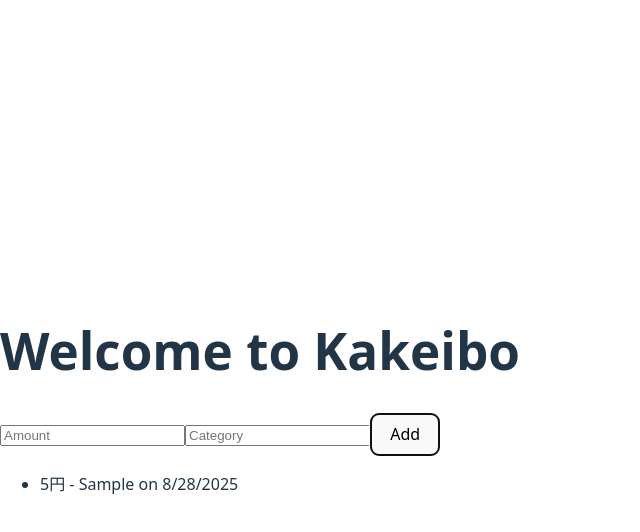
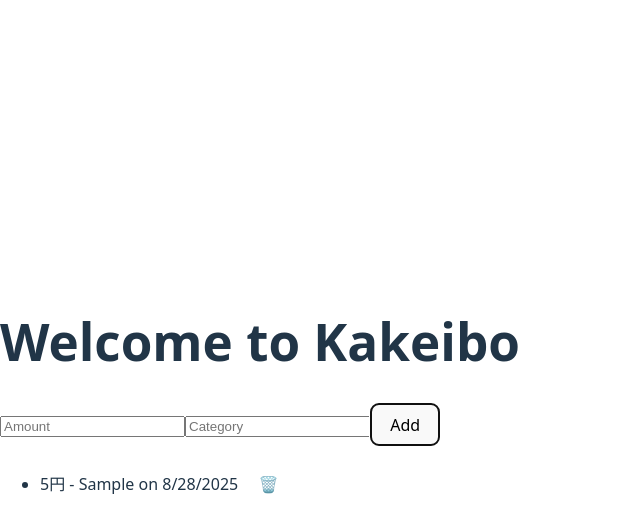
Before and after one commit to MaddRussian/kakeibo, a React (Vite) app: page / in a window 1280 px wide. Both pictures are taken after typing "5", "Sample" into the empty fields and a click on the button "Add". Shown: the top 532 px of the page, without its empty margins (0-640 px from the left). Built offline with nearby package versions, Linux system fonts and the light colour scheme.

Commit message:
added delete functionality

```diff
--- a/src/App.jsx
+++ b/src/App.jsx
@@ -16,11 +16,15 @@ function App() {
     setExpenses([...expenses, expense]);
   };
 
+  const handleDeleteExpense = (indexToDelete) => {
+    setExpenses((prev) => prev.filter((_, i) => i !== indexToDelete));
+  };
+
   return (
     <div className="App">
       <h1>Welcome to Kakeibo</h1>
       <AddExpenseForm onAdd={addExpense} />
-      <ExpenseList expenses={expenses} />
+      <ExpenseList expenses={expenses} onDelete={handleDeleteExpense} />
     </div>
   );
 }
--- a/src/components/ExpenseList.jsx
+++ b/src/components/ExpenseList.jsx
@@ -1,6 +1,6 @@
-export default function ExpenseList({ expenses }) {
+export default function ExpenseList({ expenses, onDelete }) {
   if (expenses.length === 0) {
-    return <p>No expenses yet. Add one above!</p>;
+    return <p>Nothing to see here, folks!</p>;
   }
   console.log(expenses);
 
@@ -10,6 +10,10 @@ export default function ExpenseList({ expenses }) {
       {expenses.map((expense, index) => (
         <li key={index}>
           {expense.amount}円 - {expense.category} on {new Date(expense.date).toLocaleDateString()}
+          <button
+            onClick = {() => onDelete(index)}
+            style={{ backgroundColor: "transparent" }}
+          >🗑️</button>
         </li>
       ))}
     </ul>
```
